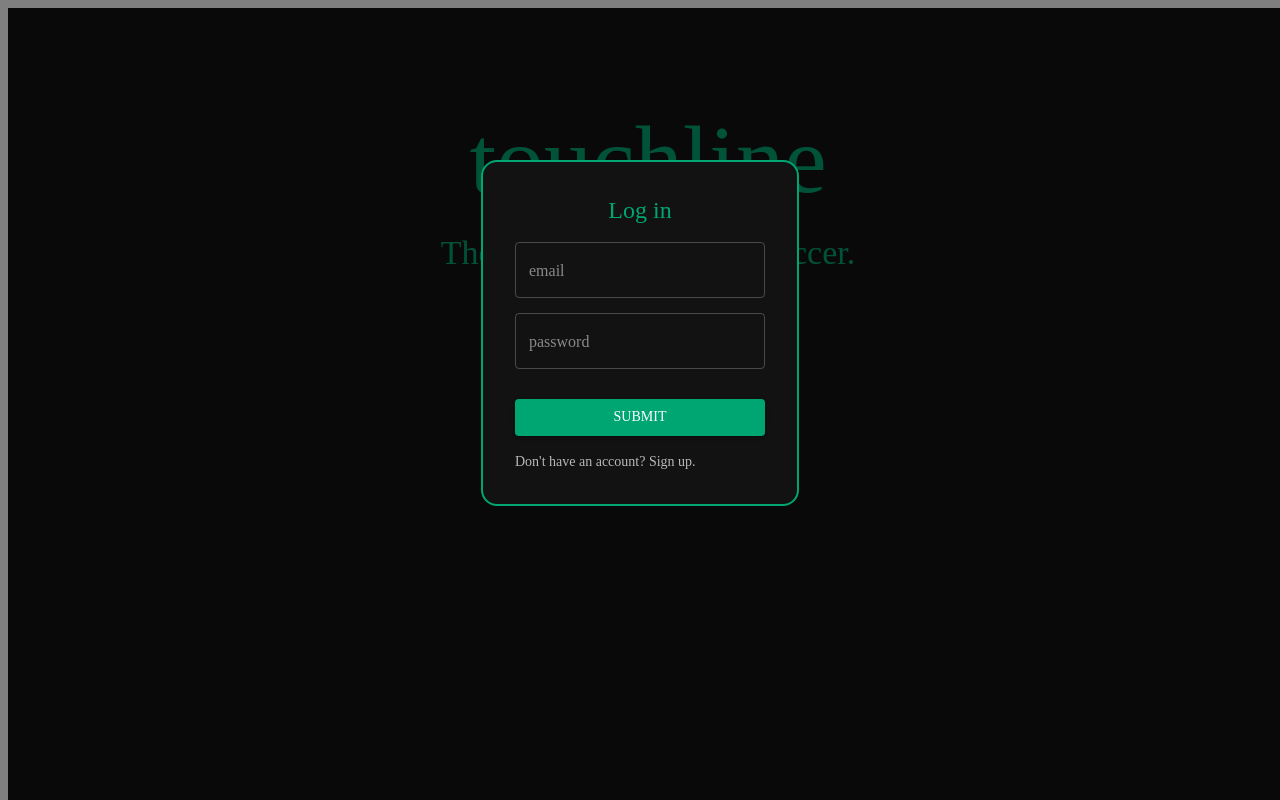
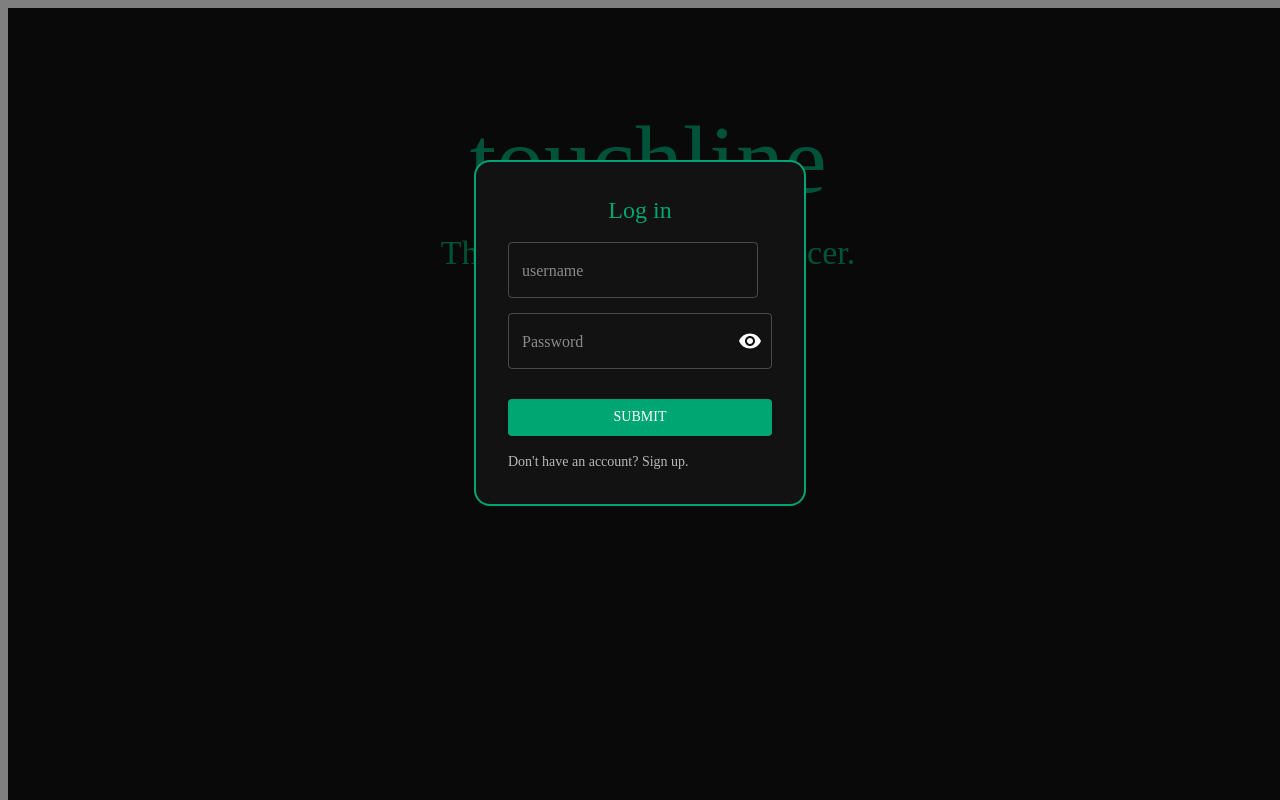
Before and after one commit to wcorona269/touchline-frontend, a React (Create React App) app: page /welcome in a window 1280 px wide. Both pictures are taken after a click on the button "LOG IN". Shown: the top 800 px of the page. Built offline with nearby package versions, Linux system fonts and the light colour scheme; a web font is replaced by a local one; what javascript-time-ago would draw is missing.

Commit message:
improve auth forms and add redirect after signup

```diff
--- a/src/components/forms/authForm.jsx
+++ b/src/components/forms/authForm.jsx
@@ -1,4 +1,6 @@
-import { Box, Button, TextField, Typography, useTheme } from '@mui/material';
+import { Box, Button, IconButton, InputAdornment, OutlinedInput, TextField, Typography, useTheme } from '@mui/material';
+import Visibility from '@mui/icons-material/Visibility';
+import VisibilityOff from '@mui/icons-material/VisibilityOff';
 import React, { useState } from 'react';
 
 const AuthForm = ({fields, onSubmit}) => {
@@ -6,6 +8,8 @@ const AuthForm = ({fields, onSubmit}) => {
 	const [formState, setFormState] = useState({});
 	const [isValid, setIsValid] = useState(true);
 	const [errors, setErrors] = useState([]);
+	const [showPassword, setShowPassword] = React.useState(false);
+	const [showConfirmPassword, setShowConfirmPassword] = React.useState(false);
 
 	const handleChange = (e) => {
 		const { name, value } = e.target;
@@ -18,11 +22,6 @@ const AuthForm = ({fields, onSubmit}) => {
 		if (isValid === true) {
 			onSubmit(formState);
 		}
-	}
-
-	const isValidEmail = (email) =>  {
-		const emailRegex = /^[^\s@]+@[^\s@]+\.[^\s@]+$/
-		return emailRegex.test(email);
 	}
 
 	const validateFields = () => {
@@ -46,20 +45,49 @@ const AuthForm = ({fields, onSubmit}) => {
 				result.push("Passwords don't match")
 				break;
 			}
-
-			if (field === 'email' && !isValidEmail(formState[field])) {
-				setIsValid(false);
-				result.push('Please enter a valid email')
-				break;
-			}
 		}
 
 		return result;
 	}
 
+	const handleClickShowPassword = () => setShowPassword((show) => !show);
+	const handleClickShowConfirmPassword = () => setShowConfirmPassword((show) => !show);
+
+	const handleMouseDownPassword = (event) => {
+		event.preventDefault();
+	};
+	console.log(formState)
+
 	return (
 		<form onSubmit={handleSubmit} style={{width: 'fit-content', display: 'flex', flexDirection: 'column', gap: 15}} >
-			{fields.map((field) => (
+			{fields.map((field) => {
+				if (field === 'password' || field === 'confirmPassword') {
+					const display = field === 'password' ? showPassword : showConfirmPassword
+					return (
+						<OutlinedInput
+							id="outlined-adornment-password"
+							name={field}
+							type={display ? 'text' : 'password'}
+							placeholder={field === 'password' ? 'Password' : 'Confirm password'}
+							onChange={handleChange}
+							endAdornment={
+								<InputAdornment position="end">
+									<IconButton
+										aria-label="toggle password visibility"
+										onClick={field === 'password' ? handleClickShowPassword : handleClickShowConfirmPassword}
+										onMouseDown={handleMouseDownPassword}
+										edge="end"
+									>
+										{
+											display ? <VisibilityOff /> : <Visibility />
+										}
+									</IconButton>
+								</InputAdornment>
+							}
+						/>
+					)
+				} else {
+					return (
 						<TextField
 						sx={{width: 250}}
 						key={field}
@@ -69,7 +97,9 @@ const AuthForm = ({fields, onSubmit}) => {
 						value={formState[field] || ''}
 						onChange={handleChange}
 						/>
-			))
+					)
+				}
+			})
 		}
 		<Box className='auth-error-message'>
 			{errors.map((error) => (
--- a/src/components/forms/login.jsx
+++ b/src/components/forms/login.jsx
@@ -10,7 +10,7 @@ const LoginForm = (props) => {
 	const theme = useTheme();
 	const dispatch = useDispatch();
 	const navigate = useNavigate();
-	const fields = ['email', 'password'];
+	const fields = ['username', 'password'];
 
 	const onSubmit = (formData) => {
 		dispatch(loginUser(formData)).then(() => {navigate('/home')})
--- a/src/components/forms/signup.jsx
+++ b/src/components/forms/signup.jsx
@@ -11,7 +11,7 @@ const SignupForm = () => {
 	const currentUser = useSelector(state => state.session.user);
 	const errorMessage = useSelector(state => state.users.error);
 
-	const fields = ['username', 'email', 'password', 'confirmPassword'];
+	const fields = ['username', 'password', 'confirmPassword'];
 
 	const onSubmit = (formData) => {
 		dispatch(registerUser(formData));
--- a/src/components/home/news-index.jsx
+++ b/src/components/home/news-index.jsx
@@ -20,10 +20,10 @@ const NewsIndex = () => {
 	const [isLoadingMore, setIsLoadingMore] = useState(false)
 
 	useEffect(() => {
-		if (articleCount > news.length) {
+		if (!!news.length && articleCount > news.length) {
 			setShowButton(false)
 		}
-	}, [articleCount]);
+	}, [articleCount, news]);
 
 	useEffect(() => {
 		let favNames = favorites.map(favorite => favorite.name)
--- a/src/components/home/welcome.jsx
+++ b/src/components/home/welcome.jsx
@@ -1,11 +1,20 @@
 import React, { useEffect } from 'react'
 import {  Typography, Container, useTheme, Divider, Button, Stack } from '@mui/material';
-import { useDispatch } from 'react-redux';
+import { useDispatch, useSelector } from 'react-redux';
 import { showModal } from '../../actions/modal_actions';
+import { useNavigate } from 'react-router-dom';
 
 const Welcome = () => {
 	const theme = useTheme();
+	const navigate = useNavigate();
 	const dispatch = useDispatch();
+	const currentUser = useSelector(state => state.session.user)
+
+	useEffect(() => {
+		if (currentUser !== null) {
+			navigate('/home')
+		}
+	}, [currentUser])
 
 	const loginModal = (e) => {
 		dispatch(showModal('login'))
--- a/src/components/news/article.jsx
+++ b/src/components/news/article.jsx
@@ -10,8 +10,8 @@ const Article = ({article, idx}) => {
 			<ListItemButton
 				sx={{height: 125}}
 				component="a"  // Set the component prop to 'a' to make it act like an anchor tag
-				// href={`https://${article.link}`} // URL for when using 'get_news' in backend
-				href={`${article.link}`} // URL for using 'search' in backend
+				href={`https://${article.link}`} // URL for when using 'get_news' in backend
+				// href={`${article.link}`} // URL for using 'search' in backend
 				target="_blank" // Open the link in a new tab
 				rel="noopener noreferrer" // Recommended for security to add rel attribute
 			>
--- a/src/components/user/user-show-page.jsx
+++ b/src/components/user/user-show-page.jsx
@@ -65,7 +65,7 @@ const UserShowPage = () => {
 					isLoading ?
 						<Skeleton
 							animation="wave"
-							height={100}
+							height={500}
 							width='100%'
 						/>
 						:
--- a/src/components/user/user-update-page.jsx
+++ b/src/components/user/user-update-page.jsx
@@ -7,39 +7,48 @@ import Title from '../util/title-util';
 import Visibility from '@mui/icons-material/Visibility';
 import VisibilityOff from '@mui/icons-material/VisibilityOff';
 import { updateUser } from '../../actions/session_actions';
+import { useNavigate } from 'react-router-dom';
 
 const UserUpdatePage = () => {
 	const theme = useTheme();
+	const navigate = useNavigate();
 	const dispatch = useDispatch();
 	const isLoading = useSelector(state => state.users.isLoading);
 	const currentUsername = useSelector(state => state.session?.user?.username);
 	const [open, setOpen] = useState(false)
 
 	const [password, setPassword] = useState('');
+	const [bio, setBio] = useState('');
 	const [confirmPassword, setConfirmPassword] = useState('');
 	const [showPassword, setShowPassword] = useState(false);
 	const [showConfirmPassword, setShowConfirmPassword] = useState(false);
 	const isMatching = password === confirmPassword;
-	const isValidLength = password.length > 7;
-	let error_message;
+	const isValidLength = (password.length === 0 || password.length > 7);
+	const isValidBio = bio.length > 0 && bio.length < 200
+	let password_error;
+	let bio_error;
 
-	if (!isValidLength) error_message = 'Password must be at least 8 characters'
-	if (!isMatching) error_message = 'Passwords Must Match';
-	if (isValidLength && isMatching) error_message=''
+	if (!isValidLength) password_error = 'Password must be at least 8 characters'
+	if (!isMatching) password_error = 'Passwords Must Match';
+	if (isValidLength && isMatching) password_error=''
+	!isValidBio ? bio_error = 'Bio must be between 1 and 200 characters' : bio_error = ''
 
 	const handleChange = (event) => {
 		const { name, value } = event.target;
 		if (name === 'password') setPassword(value);
 		if (name === 'confirm') setConfirmPassword(value);
+		if (name === 'bio') setBio(value);
 	}
 
 	const handleSubmit = () => {
 		let userInfo = {
 			'username': currentUsername,
-			'password': password
+			'password': password,
+			'bio': bio
 		}
 		dispatch(updateUser(userInfo));
 		setOpen(true);
+		navigate(`/user/${currentUsername}`)
 	}
 
 	const handleClickShowPassword = () => setShowPassword((show) => !show);
@@ -66,6 +75,19 @@ const UserUpdatePage = () => {
 								<Title variant='h6' content='Edit Profile' />
 								<Box sx={{ p: '1rem' }}>
 									<Stack spacing={2} sx={{paddingTop: 2}}>
+										<InputLabel>Bio (200 characters max)</InputLabel>
+										<OutlinedInput
+											id="outlined-adornment-password"
+											type={'text'}
+											multiline={'true'}
+											minRows={2}
+											name='bio'
+											onChange={handleChange}
+											helperText="Tell users about yourself"
+										/>
+										<Box sx={{ margin: 5, height: 10, color: theme.palette.error.main, fontFamily: theme.typography.bold }}>
+											{bio_error}
+										</Box>
 										<InputLabel>New Password</InputLabel>
 										<OutlinedInput
 											id="outlined-adornment-password"
@@ -109,10 +131,10 @@ const UserUpdatePage = () => {
 											}
 										/>
 										<Box sx={{margin: 5, height: 10, color: theme.palette.error.main, fontFamily: theme.typography.bold }}>
-											{error_message}
+											{password_error}
 										</Box>
-										<Button variant='contained' disabled={!isMatching || !isValidLength} onClick={handleSubmit} >
-											Update Password
+										<Button variant='contained' disabled={!isMatching || !isValidLength || !isValidBio} onClick={handleSubmit} >
+											Update Profile
 										</Button>
 									</Stack>
 								</Box>
@@ -125,7 +147,7 @@ const UserUpdatePage = () => {
 			</Grid>
 			<Snackbar open={open} autoHideDuration={6000}>
 				<Alert severity="success" sx={{ width: '100%' }}>
-					Password updated successfully
+					Info updated successfully
 				</Alert>
 			</Snackbar>
 		</>
--- a/src/reducers/session_reducer.js
+++ b/src/reducers/session_reducer.js
@@ -8,10 +8,13 @@ import {
 	REMOVE_SESSION_ERRORS,
 	FETCH_USER_REQUEST,
 	FETCH_USER_SUCCESS,
-	FETCH_USER_FAILURE
+	FETCH_USER_FAILURE,
+	UPDATE_USER_REQUEST,
+	UPDATE_USER_FAILURE,
+	UPDATE_USER_SUCCESS
 } from '../actions/session_actions';
 
-import { UPDATE_AVATAR_SUCCESS } from '../actions/user_actions';
+import { UPDATE_AVATAR_REQUEST, UPDATE_AVATAR_SUCCESS } from '../actions/user_actions';
 
 const initialState = {
 	user: null,
@@ -25,11 +28,14 @@ const sessionReducer = (state = initialState, action) => {
 	switch (action.type) {
 		case LOGIN_USER_REQUEST:
 		case FETCH_USER_REQUEST:
+		case UPDATE_USER_REQUEST:
+		case UPDATE_AVATAR_REQUEST:
 			return { ...nextState, isLoading: true, error: null };
 		case LOGOUT_USER_REQUEST:
 			return { ...nextState, isLoading: true, error: null };
 		case FETCH_USER_SUCCESS:
 		case UPDATE_AVATAR_SUCCESS:
+		case UPDATE_USER_SUCCESS:
 			return { ...nextState, user: action.payload['user'], isLoading: false, error: null };
 		case LOGIN_USER_SUCCESS:
 			return { ...nextState, user: action.payload['user'], isLoading: false, error: null };
```
Lines whose indentation alone changed are shown as unchanged.
